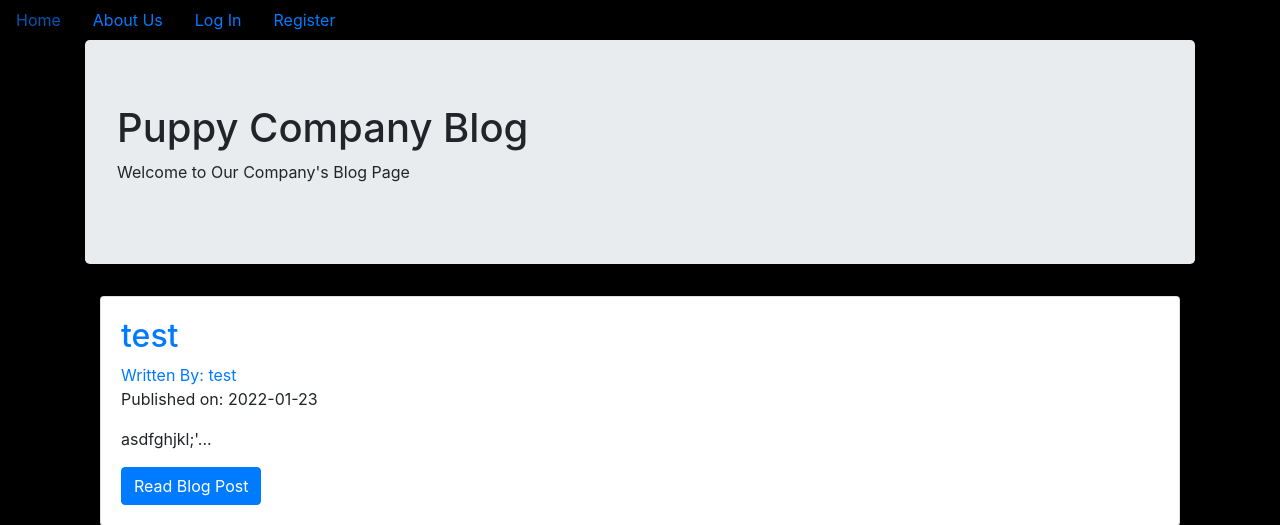
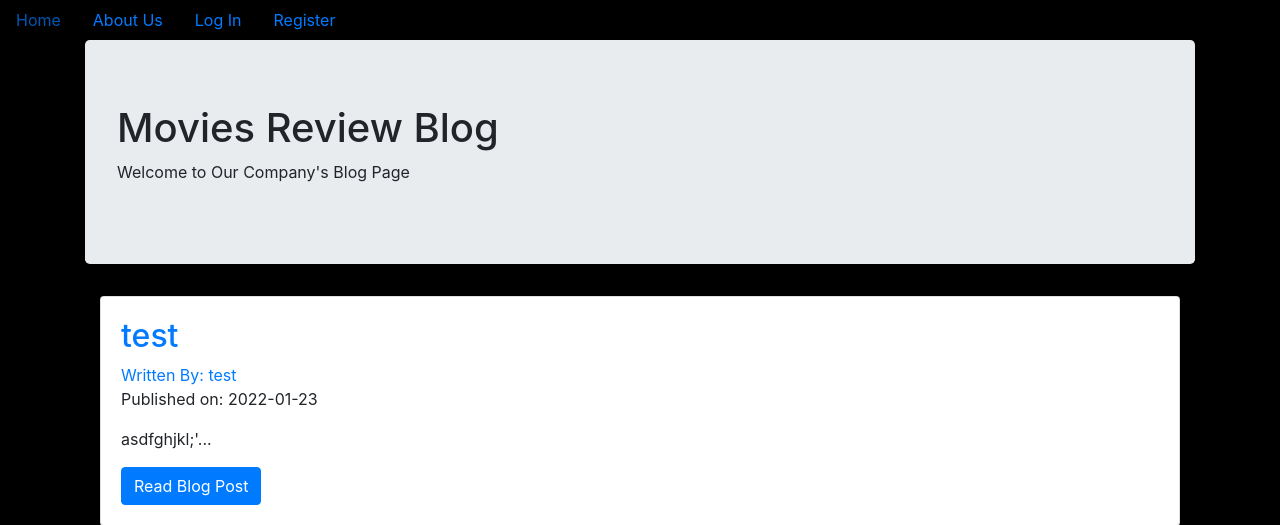
Before and after one commit to TTP-Group1/flask_blog, a Flask app: page / in a window 1280 px wide. Shown: the top 525 px of the page. Run offline with Flask 2, Linux system fonts and the light colour scheme; data comes from the database, SQL or seed files in the repository; some libraries are stand-ins or nearby versions.

Commit message:
Changed title of the blog

```diff
--- a/puppycompanyblog/templates/index.html
+++ b/puppycompanyblog/templates/index.html
@@ -1,7 +1,7 @@
 {% extends "base.html" %}
 {% block content %}
   <div class="jumbotron">
-    <h1>Puppy Company Blog</h1>
+    <h1>Movies Review Blog</h1>
     <p>Welcome to Our Company's Blog Page</p>
   </div>
 
```
